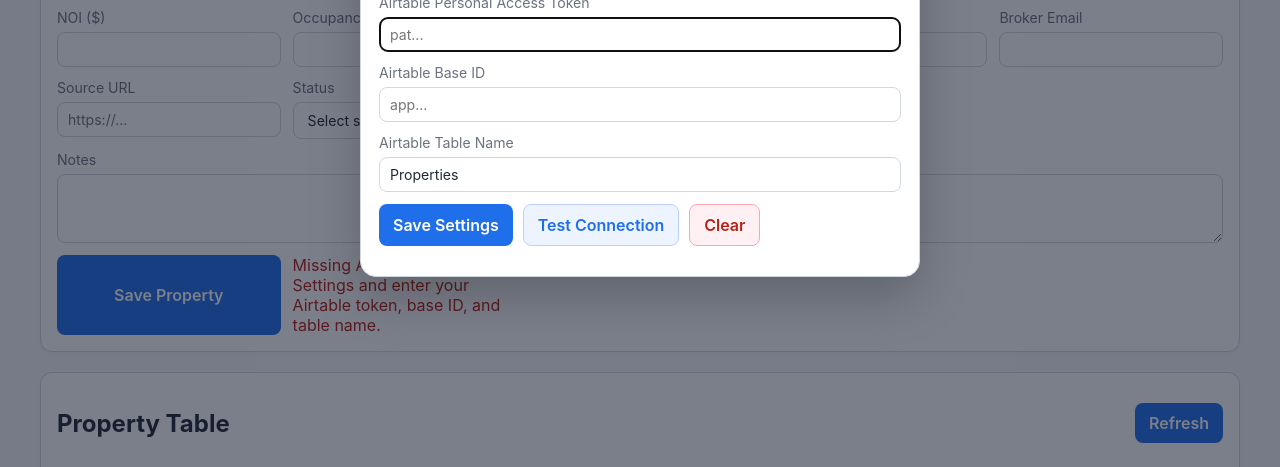
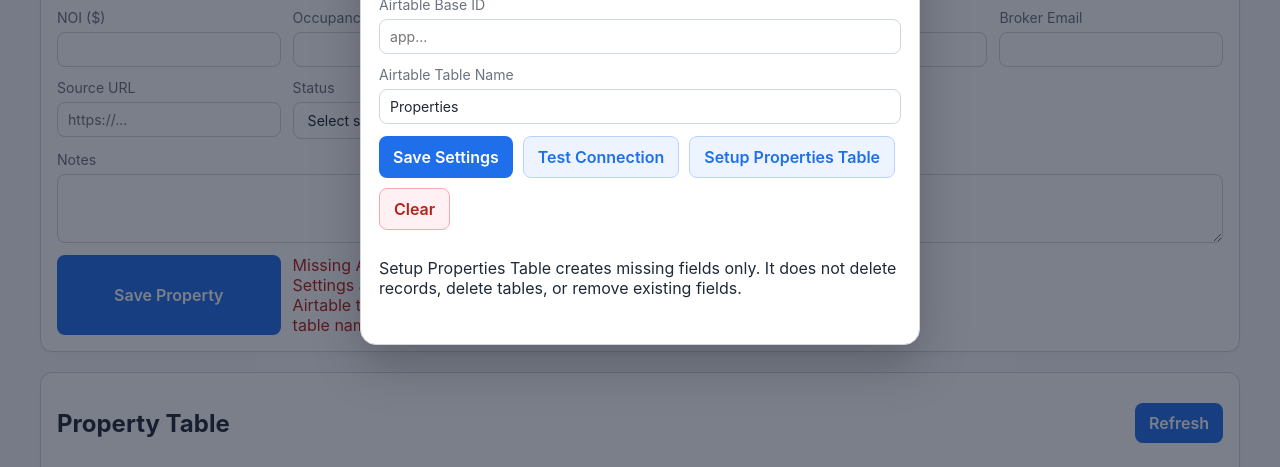
Before and after one commit to akyachtsman/codex.airtable.sac.cre, a plain HTML site: page index.html in a window 1280 px wide. Both pictures are taken after a click on the button "Settings". Shown: the part 328-795 px from the top of the page. Drawn offline with Linux system fonts and the light colour scheme.

Commit message:
Add setup table button to settings modal

```diff
--- a/index.html
+++ b/index.html
@@ -211,8 +211,12 @@
           <div class="modal-actions">
             <button type="submit">Save Settings</button>
             <button id="test-connection-btn" class="secondary-btn" type="button">Test Connection</button>
+            <button id="setup-table-btn" class="secondary-btn" type="button">Setup Properties Table</button>
             <button id="clear-settings-btn" class="danger-btn" type="button">Clear</button>
           </div>
+          <p class="settings-note">
+            Setup Properties Table creates missing fields only. It does not delete records, delete tables, or remove existing fields.
+          </p>
           <p id="settings-message" role="status" aria-live="polite"></p>
         </form>
       </div>
```
